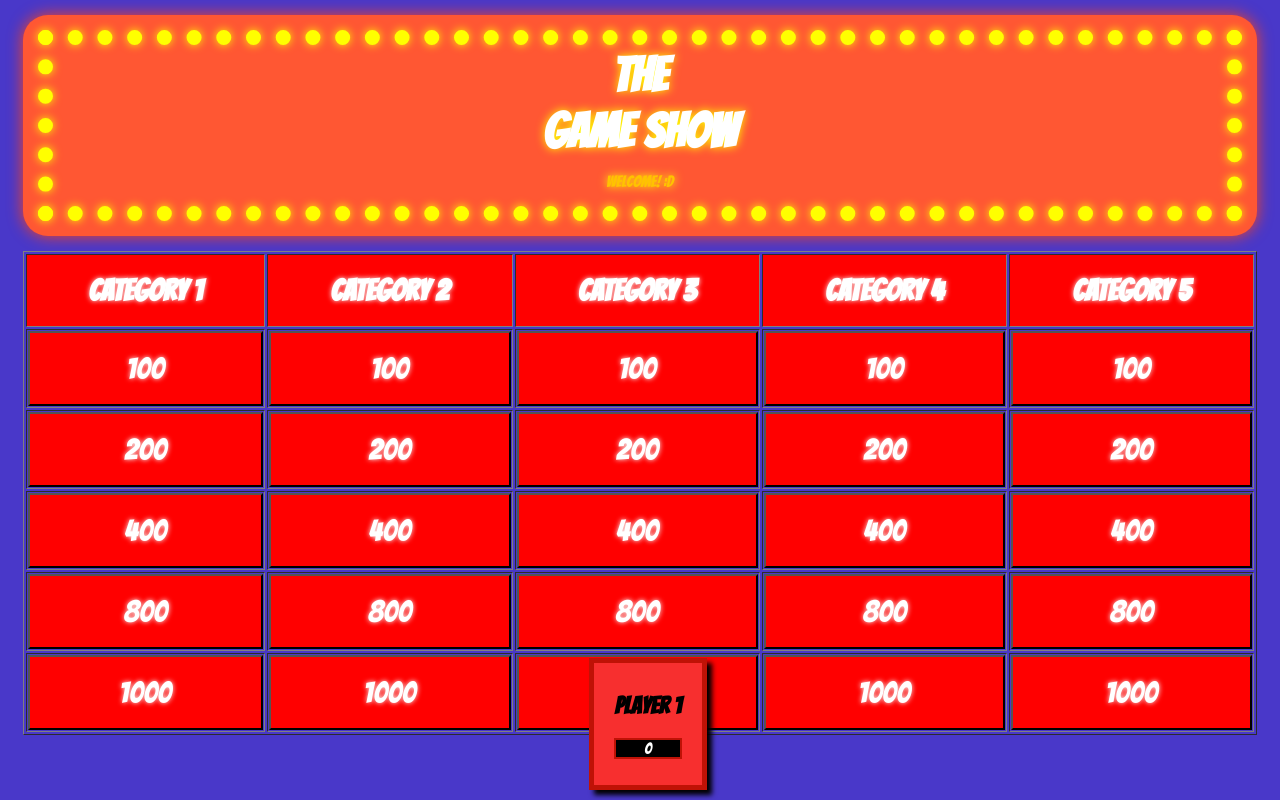
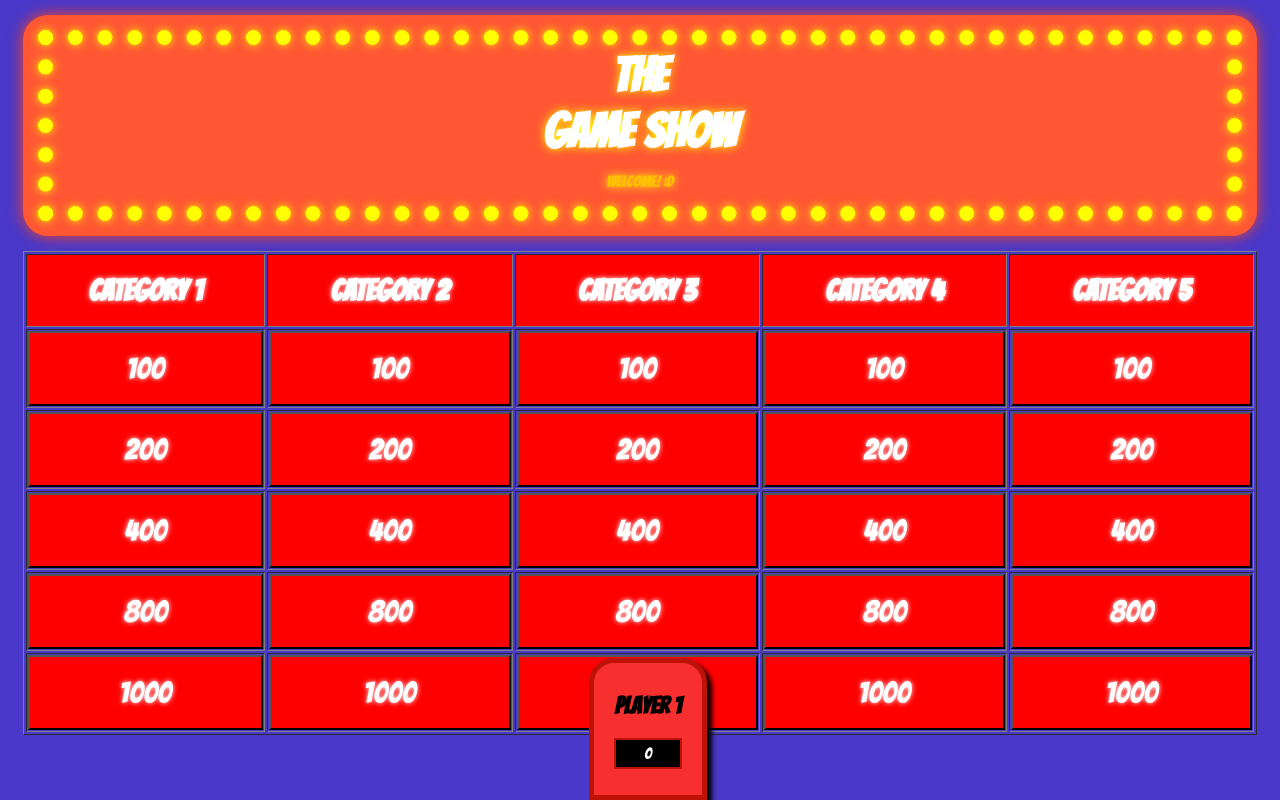
Before and after one commit to lohputer/gameshow, a React (Create React App) app: page / in a window 1280 px wide. Built offline with nearby package versions, Linux system fonts and the light colour scheme.

Commit message:
somehwat

```diff
--- a/src/App.css
+++ b/src/App.css
@@ -71,26 +71,40 @@ button:hover {
   display: flex;
   flex-direction: row;
   align-items: center;
-  justify-content: space-evenly;
+  justify-content: center;
+  gap: 20px;
   width: 100%;
   position: fixed;
-  bottom: 10px;
+  z-index: 2;
+  bottom: 0px;
 }
 .player {
   text-align: center;
   padding: 10px 20px;
   border: 5px solid transparent;
   box-shadow: 5px 5px 5px black;
+  border-radius: 25px 25px 0 0;
 }
-.player:nth-child(3n-2) {
+.option{
+  text-align: center;
+  padding: 10px 20px 75px 20px;
+  border: 3px solid transparent;
+  box-shadow: 3px 3px 3px black;
+  border-radius: 25px 25px 0 0;
+  background-color: white;
+  border: 5px solid black;
+  display: inline-block;
+  font-size: 30px;
+}
+.player:nth-child(3n-2), .player:nth-child(3n-2) input {
   background-color: #f72f2f;
   border-color: #bf1206;
 }
-.player:nth-child(3n-1) {
+.player:nth-child(3n-1), .player:nth-child(3n-1) input {
   background-color:blue;
   border-color: #0f06bf;
 }
-.player:nth-child(3n) {
+.player:nth-child(3n), .player:nth-child(3n) input {
   background-color: yellow;
   border-color: #f5dd25;
 }
@@ -98,6 +112,7 @@ button:hover {
   border: 2.5px solid transparent;
   background-color: black;
   color: white;
+  padding: 5px;
 }
 .player:nth-child(3n) p {
   border-color: #f5dd25;
@@ -107,6 +122,9 @@ button:hover {
 }
 .player:nth-child(3n-2) p {
   border-color: #bf1206;
+}
+.player:hover {
+  filter: drop-shadow(2.5px 2.5px 5px black);
 }
 @keyframes down {
   0% {
--- a/src/App.js
+++ b/src/App.js
@@ -10,6 +10,8 @@ export default function App() {
   const [paused, setPaused] = useState(false);
   const [players, setPlayers] = useState(1);
   const [visibility, setVisibility] = useState(true);
+  const [answerer, setAnswerer] = useState(null);
+  const points = [0];
   const answer = useRef(false);
   const count = useRef(0);
   const savedCount = useRef(0);
@@ -36,16 +38,20 @@ export default function App() {
     }
   };
   const handleKeyDown = event => {
-    event.preventDefault();
-    if (event.code === "Space") {
+    if (event.code === "ShiftRight") {
+      event.preventDefault();
       setPaused(prevPaused => !prevPaused);
     } else if (event.code === "ArrowRight") {
+      event.preventDefault();
       answer.current = true;
     } else if (event.code === "ArrowUp") {
+      event.preventDefault();
       setPlayers(prevplayers => prevplayers + 1);
     } else if (event.code === "ArrowDown") {
+      event.preventDefault();
       setPlayers(prevplayers => prevplayers - 1);
-    } else if (event.code === "KeyE") {
+    } else if (event.code === "Tab") {
+      event.preventDefault();
       setVisibility(visible => !visible);
     }
   }
@@ -66,16 +72,34 @@ export default function App() {
       if (count.current >= 60) {
         setTimeOver(true);
       }
+      for (let i=0; i<document.getElementsByClassName("player").length; i++) {
+        document.getElementsByClassName("player")[i].style.display = "block";
+      }
+      setAnswerer(null);
     }
   }, [paused, count]);
+  function letanswer(player) {
+    setPaused(prevPaused => !prevPaused);
+    for (let i=0; i<document.getElementsByClassName("player").length; i++) {
+      if (i !== player) {
+        document.getElementsByClassName("player")[i].style.display = "none";
+      }
+    }
+    setAnswerer(player);
+  }
   function renderPlayers(ppl) {
     const divs = [];
-    console.log(ppl);
+    for (let i = points.length; i<ppl; i++) {
+      points[i] = 0;
+    }
+    for (let i=ppl; i<points.length; i++) {
+      points.pop();
+    }
     for (let i = 0; i < ppl; i++) {
       divs.push(
-        <div className="player">
-          <h2>Player {i+1}</h2>
-          <p className="point">0</p>
+        <div className="player" onClick={() => letanswer(i)}>
+          <h2 contentEditable="true">Player {i+1}</h2>
+          <p className="point">{points[i]}</p>
         </div>
       );
     }
@@ -122,9 +146,13 @@ export default function App() {
         <tbody>{renderTable()}</tbody>
       </table>
       {visibility ?
+      <>
       <div className="players">
+        {answerer != null ? <div className="option">✔️</div> : ''}
         {renderPlayers(players)}
+        {answerer != null ? <div className="option">❌</div> : ''}
       </div>
+      </>
       : ''}
       {showcased ?
       <div className="screen">
```
